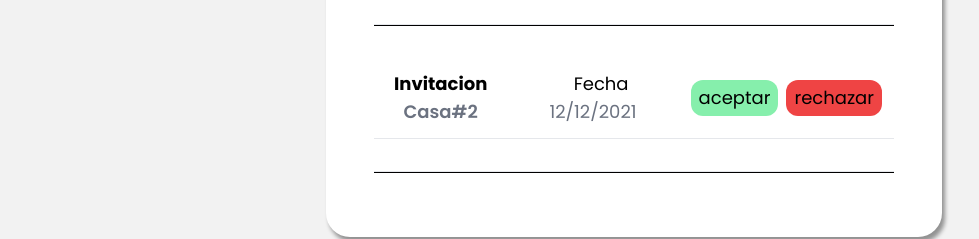
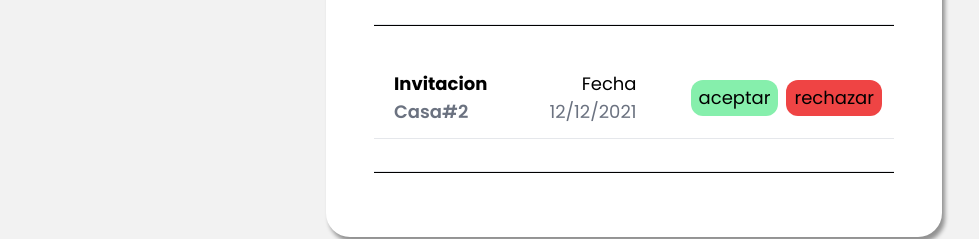
Before and after one commit to Fabio-Alfredo/deploy_definit, a React (Vite) app in the folder safeHouse-frontEnd/: page / in a window 1280 px wide. Shown: the part 378-617 px from the top of the page, without its empty margins (6-985 px from the left). Built offline with nearby package versions, Linux system fonts and the light colour scheme; a web font is replaced by a local one.

Commit message:
update: responsive design card

```diff
--- a/safeHouse-frontEnd/src/components/invitationComponents/InvitationCard.jsx
+++ b/safeHouse-frontEnd/src/components/invitationComponents/InvitationCard.jsx
@@ -5,13 +5,13 @@ const InvitationCard = () => {
         <>
 
             <div className='font-popins flex items-center flex-wrap justify-between w-full px-3 mt-2 py-2 text-lg list-none rounded-xl hover:bg-slate-100 hover:-translate-y-1 duration-500 ' key={2}>
-                <div className='flex flex-col justify-start items-start md:items-center my-1'>
+                <div className='flex flex-col justify-start items-start my-1'>
                     <p className='font-popins font-bold items-center p-0 md:px-2'>Invitacion</p>
-                    <p className='font-popins text-gray-500 font-semibold text-center'>Casa#2</p>
+                    <p className='font-popins text-gray-500 font-semibold items-center p-0 md:px-2'>Casa#2</p>
                 </div>
 
                 <div className='flex flex-col justify-end items-end my-1'>
-                    <p className='font-popins p-0 md:px-2'>Fecha</p>
+                    <p className='font-popins'>Fecha</p>
                     <p className='font-popins text-center  text-gray-500'>12/12/2021 </p>
                 </div>
                 <div className='flex items-center w-full md:w-fit justify-center md:justify-end gap-2 my-1'>
```
